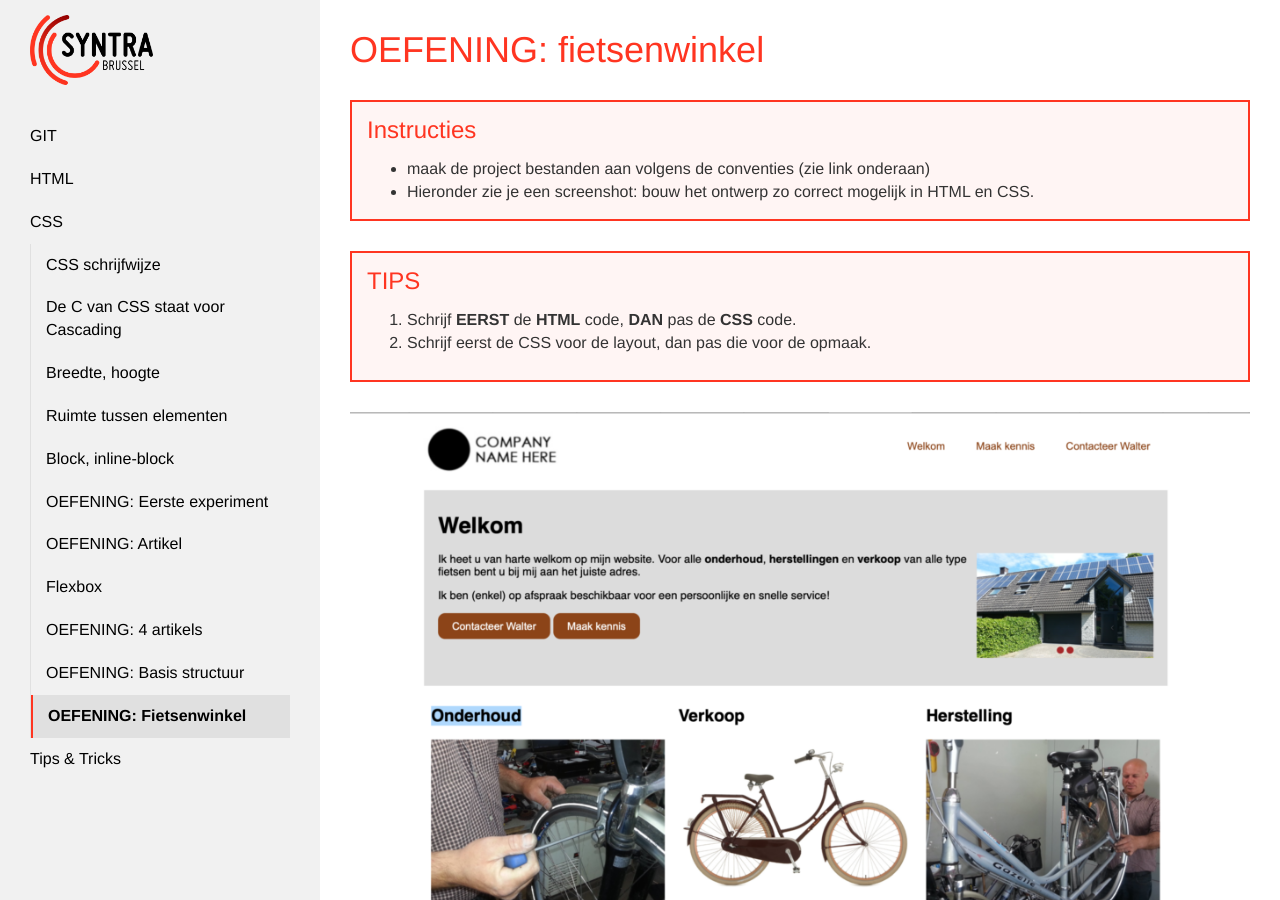
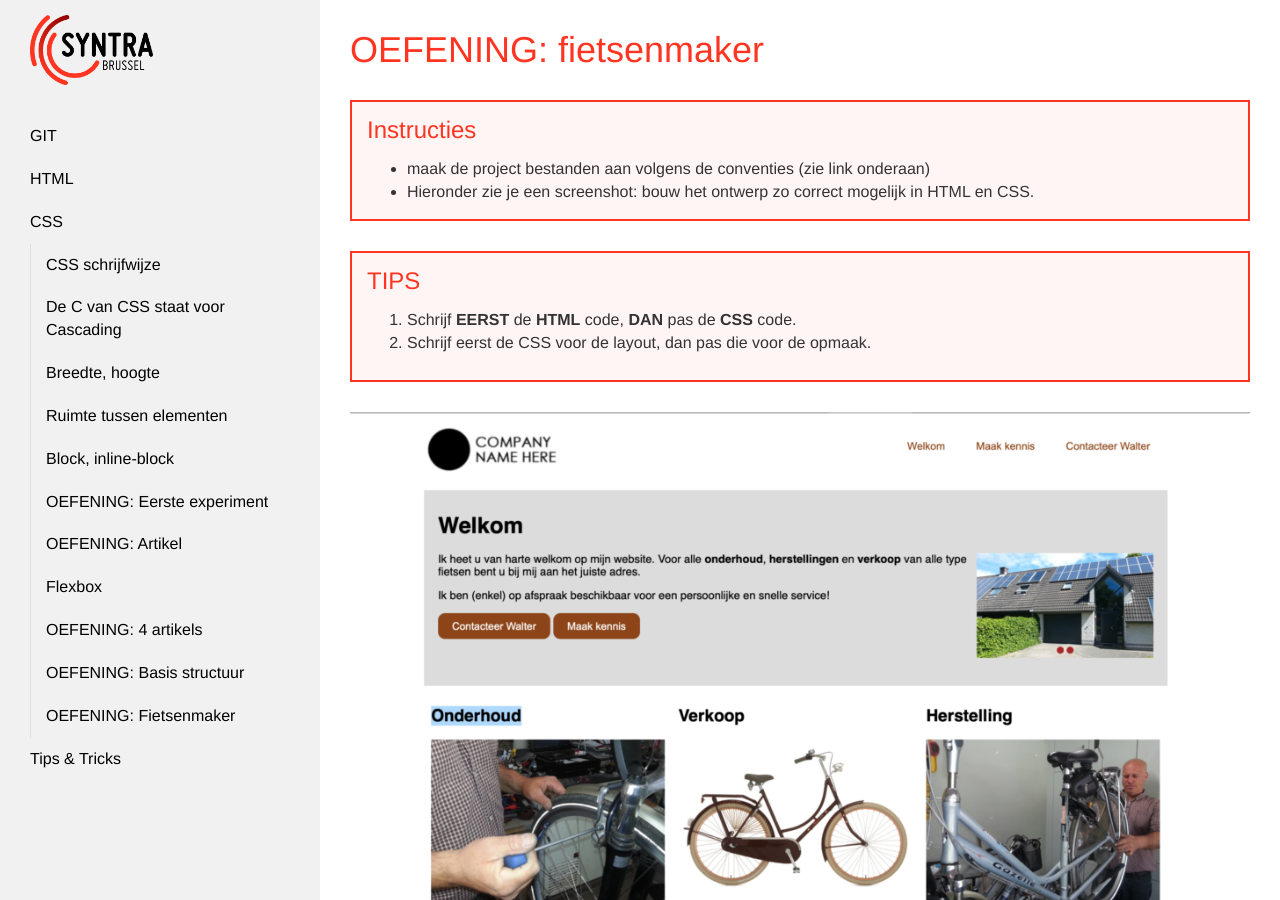
Before and after one commit to Syntra-Brussel/webdesign, a Jekyll site: the page built from css/oefening_fietsenwinkel.md, in a window 1280 px wide and 900 px high. Built offline with Jekyll 4.4.1, drawn with Linux system fonts in a browser that asks for light colours; nearby versions of some CDN libraries; a script that is not in the unit is left out.

```diff
--- a/_data/navigation.yml
+++ b/_data/navigation.yml
@@ -162,9 +162,9 @@
       - url: /css/oefening_basis_structuur
         published: 'yes'
         title: 'OEFENING: Basis structuur'
-      - url: /css/oefening_fietsenwinkel
+      - url: /css/oefening_fietsenmaker
         published: 'yes'
-        title: 'OEFENING: Fietsenwinkel'
+        title: 'OEFENING: Fietsenmaker'
       - url: /css/oefening_reizen
         published: 'no'
         title: 'OEFENING: Reizen'
--- a/css/oefening_fietsenwinkel.md
+++ b/css/oefening_fietsenwinkel.md
@@ -1,7 +1,7 @@
 ---
 layout: template
-title: 'OEFENING: fietsenwinkel'
-url: /css/oefening_fietsenwinkel
+title: 'OEFENING: fietsenmaker'
+url: /css/oefening_fietsenmaker
 collection: [css]
 links:
   - url: /webdesign/tips-and-tricks/bestandsnamen
@@ -23,4 +23,4 @@
     </ol>
 </div>
 
-<img src="/oefeningen/fietsenwinkel.png" />
+<img src="/oefeningen/fietsenmaker.png" />
```
Also changed, not shown: oefeningen/fietsenmaker.png (renamed from oefeningen/fietsenwinkel.png), 1 other file.
